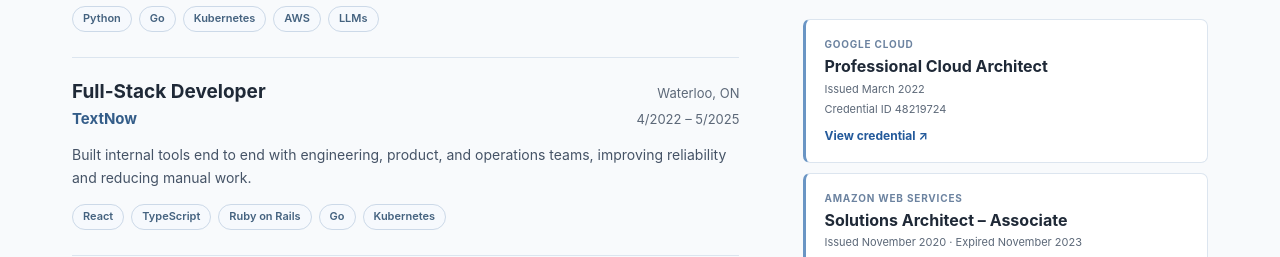
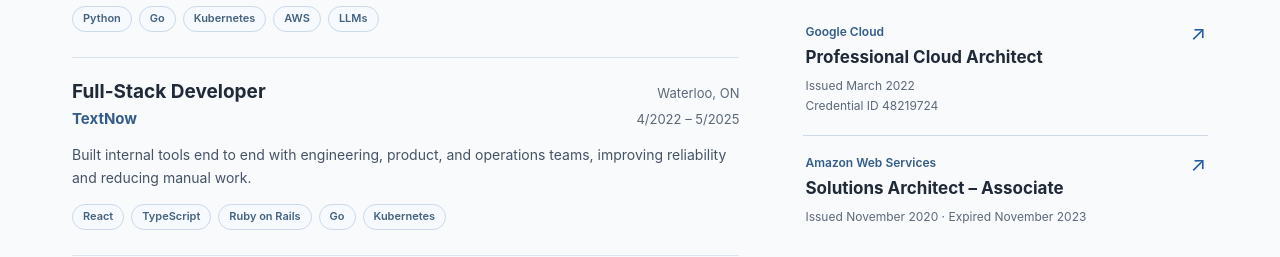
Before and after one commit to moeealii/cloud-resume, a Gatsby site: page / in a window 1280 px wide. Shown: the part 533-790 px from the top of the page. Built offline with nearby package versions, Linux system fonts and the light colour scheme; Gatsby itself is replaced by a stand-in of ours.

Commit message:
Restyle certifications as editorial list

```diff
--- a/src/components/Certifications.js
+++ b/src/components/Certifications.js
@@ -14,8 +14,9 @@
           target="_blank"
           rel="noreferrer"
         >
+          <span>
             <span className="cert-provider">{cert.provider}</span>
-          <strong>{cert.name}</strong>
+            <strong className="cert-name">{cert.name}</strong>
             <span className="cert-date">
               Issued {cert.issued}
               {cert.expired ? ` · Expired ${cert.expired}` : ""}
@@ -23,7 +24,8 @@
             {cert.credentialId && (
               <span className="cert-id">Credential ID {cert.credentialId}</span>
             )}
-          <span className="cert-link">View credential ↗</span>
+          </span>
+          <span className="cert-arrow" aria-hidden="true">↗</span>
         </a>
       ))}
     </div>
--- a/src/styles.css
+++ b/src/styles.css
@@ -186,8 +186,7 @@
   font-weight: 650;
   margin: 0;
 }
-.project-heading a,
-.cert-link {
+.project-heading a {
   color: var(--blue);
   font-size: 12px;
   font-weight: 650;
@@ -219,45 +218,64 @@
   margin: 6px 0 0;
 }
 .certification-list {
-  display: grid;
-  gap: 10px;
-  padding-top: 8px;
+  padding-top: 2px;
 }
 .certification {
-  display: flex;
-  flex-direction: column;
-  gap: 4px;
-  padding: 17px 18px;
-  background: var(--surface);
-  border: 1px solid var(--border);
-  border-left: 3px solid #6a95c4;
-  border-radius: 7px;
+  display: grid;
+  grid-template-columns: minmax(0, 1fr) auto;
+  gap: 12px;
+  padding: 18px 2px 20px;
+  border-bottom: 1px solid #cfd9e5;
   text-decoration: none;
-  transition: border-color 0.2s, box-shadow 0.2s;
+  color: var(--ink);
 }
-.certification:hover {
-  border-color: #a3bddb;
-  box-shadow: 0 4px 14px rgba(27, 59, 96, 0.08);
+.certification:first-child {
+  padding-top: 10px;
+}
+.certification:last-child {
+  border-bottom: 0;
+}
+.certification:hover .cert-name,
+.certification:focus-visible .cert-name {
+  text-decoration: underline;
+  text-decoration-color: #9db5d0;
+  text-underline-offset: 4px;
+}
+.certification:focus-visible {
+  outline: 2px solid var(--blue);
+  outline-offset: 3px;
 }
 .cert-provider {
-  text-transform: uppercase;
-  font-size: 10px;
-  font-weight: 700;
-  letter-spacing: 0.08em;
-  color: #6c83a0;
+  display: block;
+  color: #345d89;
+  font-size: 12px;
+  font-weight: 600;
 }
-.certification strong {
-  font-size: 16px;
-  line-height: 1.3;
+.cert-name {
+  display: block;
+  margin: 5px 0 8px;
+  font-size: 17px;
+  line-height: 1.35;
   font-weight: 650;
 }
 .cert-date,
 .cert-id {
-  font-size: 11px;
+  display: block;
+  font-size: 12px;
+  line-height: 1.5;
   color: var(--muted);
 }
-.cert-link {
-  margin-top: 5px;
+.cert-id {
+  margin-top: 2px;
+}
+.cert-arrow {
+  color: var(--blue);
+  font-size: 20px;
+  line-height: 1;
+  transition: transform 0.2s ease;
+}
+.certification:hover .cert-arrow {
+  transform: translate(2px, -2px);
 }
 .skill-group {
   padding: 16px 0 12px;
```
Lines whose indentation alone changed are shown as unchanged.
